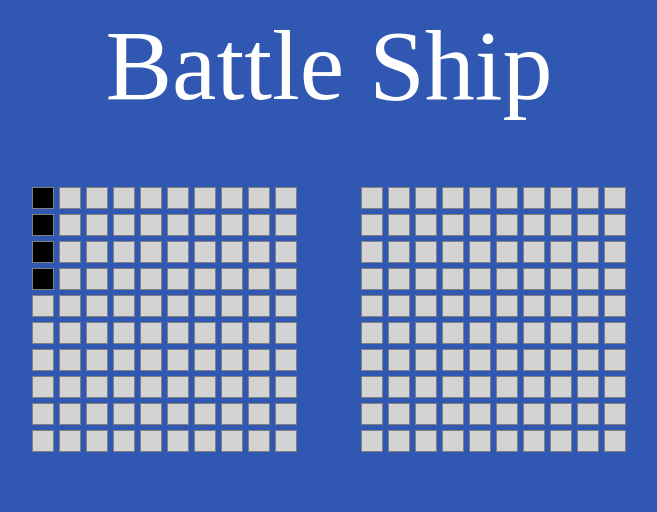
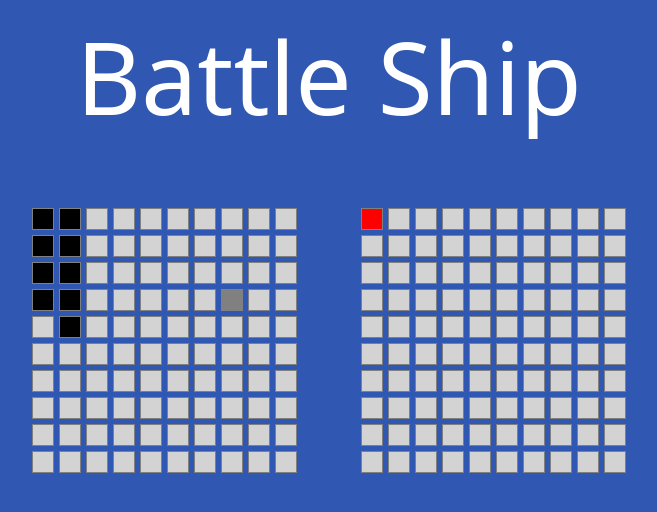
Before and after one commit to Zak-2005/Battleship, a website built with webpack: page dist/index.html in a window 1280 px wide. Both pictures are taken after a click on the element 683 px from the left and 198 px from the top of the page. Shown: the whole page, without its empty margins (311-968 px from the left). Built offline with nearby package versions, Linux system fonts and the light colour scheme.

Commit message:
Finish Base Battle Ship Game

```diff
--- a/src/Gameboard.js
+++ b/src/Gameboard.js
@@ -1,73 +1,93 @@
 import Ship from "./ship";
-
+import endGame from "./endGame";
 export default class Gameboard {
   boardSize = 10;
   constructor() {
     this.board = [];
-    this.ships = []
-    this.init()
+    this.ships = [];
+    this.init();
   }
 
   init() {
     for (let i = 0; i < this.boardSize; i++) {
-        this.board[i]=[]
+      this.board[i] = [];
       for (let j = 0; j < this.boardSize; j++) {
-        this.board[i][j]=0;
+        this.board[i][j] = 0;
       }
     }
   }
 
   placeShip(ship, row, column) {
-    if(this.PlaceShipValid(ship,row,column)===false) return false;
+    if (this.PlaceShipValid(ship, row, column) === false);
     this.ships.push(ship);
-
-    if(ship.direction==="vertical"){
-        for(let i = 0; i<ship.length; i++){
-            this.board[i+row][column] = ship;
+    console.log(this.ships)
+    if (ship.direction === "vertical") {
+      for (let i = 0; i < ship.length; i++) {
+        this.board[i + row][column] = ship;
       }
-    }
-    else{
-        for(let j = 0; j<ship.length; j++){
-            this.board[row][j+column] = ship;
+    } else {
+      for (let j = 0; j < ship.length; j++) {
+        this.board[row][j + column] = ship;
       }
     }
   }
 
-  PlaceShipValid(ship,row,column){
-    if(ship.direction==="vertical"){
-        for(let i = 0; i<ship.length; i++){
-            if(i+row+1>=this.board.length) return false;
-            if(this.board[i+row+1][column]!==0) return false;
+  placeRandomShips() {
+    const Carrier = new Ship(5);
+
+    const Battleship = new Ship(4);
+
+    const Cruiser = new Ship(3);
+
+    const Submarine = new Ship(3);
+
+    const Destroyer = new Ship(2);
+
+    this.placeShip(Carrier, 0, 0);
+    this.placeShip(Battleship, 0, 1);
+    this.placeShip(Cruiser, 0, 2);
+    this.placeShip(Submarine, 0, 3);
+    this.placeShip(Destroyer, 0, 4);
   }
+
+  PlaceShipValid(ship, row, column) {
+    if (ship.direction === "vertical") {
+      for (let i = 0; i < ship.length; i++) {
+        if (i + row + 1 >= this.board.length) return false;
+        if (this.board[i + row + 1][column] !== 0) return false;
       }
-    else{
-        for(let j = 0; j<ship.length; j++){
-            if(i+column+1>=this.board[i].length) return false;
-            if(this.board[row][j+column+1]!==0) return false;
+    } else {
+      for (let j = 0; j < ship.length; j++) {
+        if (i + column + 1 >= this.board[i].length) return false;
+        if (this.board[row][j + column + 1] !== 0) return false;
       }
     }
   }
 
-  recieveAttack(xCoord, yCoord){
-    if(this.board[xCoord][yCoord] instanceof Ship){
-        this.board[xCoord][yCoord].hits++;
-        this.board[xCoord][yCoord].isSunk()
-        this.board[xCoord][yCoord]="hit";
-        if(this.allShipsSunk()){
+  receiveAttack(row, col, cell) {
+    if (this.board[row][col] instanceof Ship) {
+      this.board[row][col].hits++;
+      this.board[row][col].isSunk();
+      cell.style.backgroundColor = "red";
+      console.log(this.board[row][col])
+      this.board[row][col] = "hit";
+      if (this.allShipsSunk()) {
         endGame();
       }
+    } else if (this.board[row][col] === 0) {
+      this.board[row][col] = "missedShot";
+      cell.style.backgroundColor = "grey";
     }
-    else if(this.board[xCoord][yCoord]===0){
-        this.board[xCoord][yCoord]="missedShot"
+    else{
+      return false;
+    }
+    return true
   }
 
-  }
-
-  allShipsSunk(){
-    for(let i = 0; i<this.ships.length; i++){
-        if(this.ships[i].sunk===false) return false;
+  allShipsSunk() {
+    for (let i = 0; i < this.ships.length; i++) {
+      if (this.ships[i].sunk === false) return false;
     }
     return true;
   }
-
 }
--- a/src/Gameboard.test.js
+++ b/src/Gameboard.test.js
@@ -7,7 +7,8 @@ beforeEach(()=>{
     ship1=new Ship(4);
     gameboard = new Gameboard();
 })
-test("Place ships at specific coordinates", ()=>{
+
+test.only("Place ships at specific coordinates", ()=>{
     gameboard.placeShip(ship1, 0, 0);
     expect(gameboard.board[0][0]).not.toBe(0)
     expect(gameboard.board[1][0]).not.toBe(0)
--- a/src/Player.js
+++ b/src/Player.js
@@ -1,17 +1,42 @@
 import Gameboard from "./Gameboard";
+import Ship from "./ship";
 
 
 export default class Player{
     constructor(){
     }
+randomTurn(gameboard) {
+  let unoccupiedPositions = [];
 
-    randomTurn(gameboard){
-        let coords = this.randomCoordinates();
-        gameboard.recieveAttack(coords[0],coords[1]);
+  // Collect all unoccupied positions
+  for (let row = 0; row < gameboard.board.length; row++) {
+    for (let col = 0; col < gameboard.board[row].length; col++) {
+      if (gameboard.board[row][col] === 0 || gameboard.board[row][col] instanceof Ship) {
+        unoccupiedPositions.push([row, col]);
+      }
     }
+  }
+
+  if (unoccupiedPositions.length === 0) {
+    console.log("No valid coordinates available.");
+    return null;
+  }
+
+  // Randomly select a position from the unoccupied positions
+  const randomIndex = Math.floor(Math.random() * unoccupiedPositions.length);
+  const [row, col] = unoccupiedPositions[randomIndex];
+
+  // Call the receiveAttack method with the obtained coordinates
+  gameboard.receiveAttack(row, col, document.querySelector(`.cell-${row}-${col}`));
+
+  return [row, col];
+}
+
+
     randomCoordinates(){
-        let xCoord = Math.floor((Math.random()*9)+1)
-        let yCoord = Math.floor((Math.random()*9)+1)
-        return [xCoord, yCoord]
+        let row = Math.floor((Math.random()*9)+1)
+        let col = Math.floor((Math.random()*9)+1)
+        console.log(row,col)
+        return [row, col]
     }
 }
--- a/src/endGame.js
+++ b/src/endGame.js
@@ -0,0 +1,20 @@
+import gameLoop from ".";
+export default function endGame(){
+    const title = document.getElementById("title");
+    title.textContent="You Win!"
+    const body = document.querySelector('body')
+    const boards = document.querySelector(".boards")
+    const userBoard = document.querySelector(".playerBoard")
+    const compBoard = document.querySelector(".computerBoard")
+    boards.removeChild(userBoard)
+    boards.removeChild(compBoard)
+    const playAgain = document.createElement("button");
+    playAgain.textContent= "Play Again?"
+    body.appendChild(playAgain)
+    playAgain.addEventListener("click", ()=>{
+        body.removeChild(playAgain)
+        title.textContent="Battle Ship"
+       gameLoop();
+    })
+
+}
--- a/src/generateGrids.js
+++ b/src/generateGrids.js
@@ -1,33 +1,35 @@
 import Gameboard from "./Gameboard";
 import Player from "./Player";
 import Ship from "./ship";
-export function generateComputerGrid(computerPhysicalBoard, computerGameboard, playerComputer, userGameboard) {
+export function generateComputerGrid(
+  computerPhysicalBoard,
+  computerGameboard,
+  playerComputer,
+  userGameboard
+) {
   for (let i = 0; i < 10; i++) {
     for (let j = 0; j < 10; j++) {
       let cell = document.createElement("div");
       cell.classList.add("cell");
-      cell.addEventListener("click", ()=>{
-      renderAttack(i,j, computerGameboard);
-      playerComputer.randomTurn(userGameboard);
-      })
+      cell.addEventListener("click", () => {
+        if (computerGameboard.receiveAttack(i, j, cell)) {
+          playerComputer.randomTurn(userGameboard);
+        }
+      });
       computerPhysicalBoard.appendChild(cell);
     }
   }
 }
 
 export function generateUserGrid(userPhysicalBoard, userGameboard) {
-  for (let i = 0; i < 10; i++) {
-    for (let j = 0; j < 10; j++) {
+  for (let row = 0; row < 10; row++) {
+    for (let col = 0; col < 10; col++) {
       let cell = document.createElement("div");
-      cell.classList.add("cell");
-      if(userGameboard.board[i][j] instanceof Ship){
+      cell.classList.add(`cell-${row}-${col}`);
+      if (userGameboard.board[row][col] instanceof Ship) {
         cell.style.backgroundColor = "black";
       }
       userPhysicalBoard.appendChild(cell);
     }
   }
 }
-
-function renderAttack(xCoord, yCoord, opponentGameboard){
-  opponentGameboard.recieveAttack(xCoord, yCoord);
-}
--- a/src/index.js
+++ b/src/index.js
@@ -3,15 +3,22 @@ import Gameboard from "./Gameboard";
 import Ship from "./ship";
 import { generateComputerGrid, generateUserGrid } from "./generateGrids";
 
-let winner = false;
+export default function gameLoop(){
+const boards = document.querySelector(".boards");
+const userBoard = document.createElement("div");
+userBoard.classList.add("playerBoard")
+const computerBoard = document.createElement("div");
+computerBoard.classList.add("computerBoard")
+boards.appendChild(userBoard);
+boards.appendChild(computerBoard);
 
 const userGameboard = new Gameboard();
 userGameboard.placeShip(new Ship(4), 0, 0);
+userGameboard.placeShip(new Ship(5), 0, 1);
 const computerGameboard = new Gameboard();
-computerGameboard.placeShip(new Ship(4), 0, 0);
 const User = new Player();
 const Computer = new Player();
-
+computerGameboard.placeRandomShips();
 generateUserGrid(document.querySelector(".playerBoard"), userGameboard);
 
 generateComputerGrid(
@@ -20,3 +27,6 @@ generateComputerGrid(
   Computer,
   userGameboard
 );
+}
+
+gameLoop();
```
Also changed, not shown: dist/index.html, dist/main.js, dist/styles.css. Lines whose indentation alone changed are shown as unchanged.
